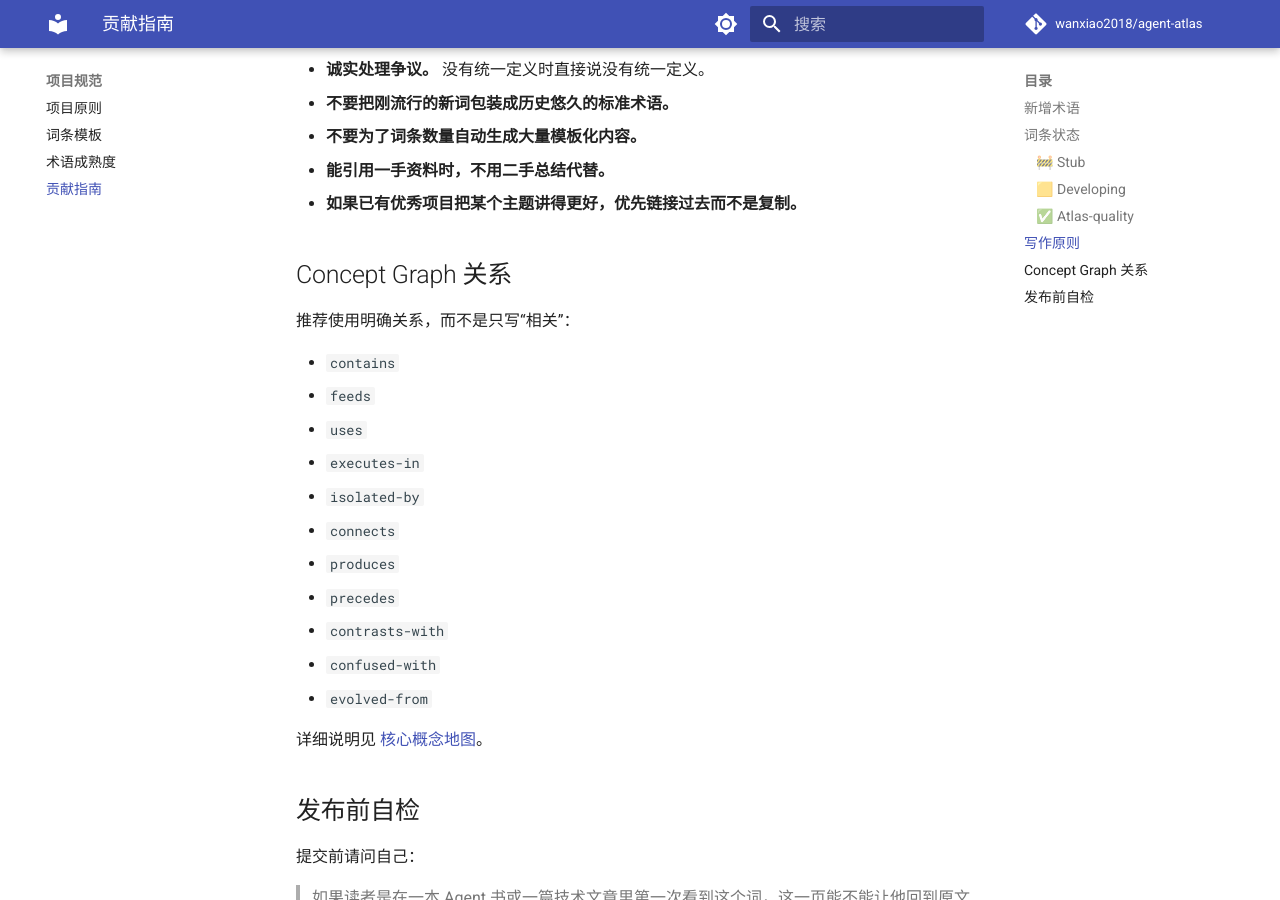
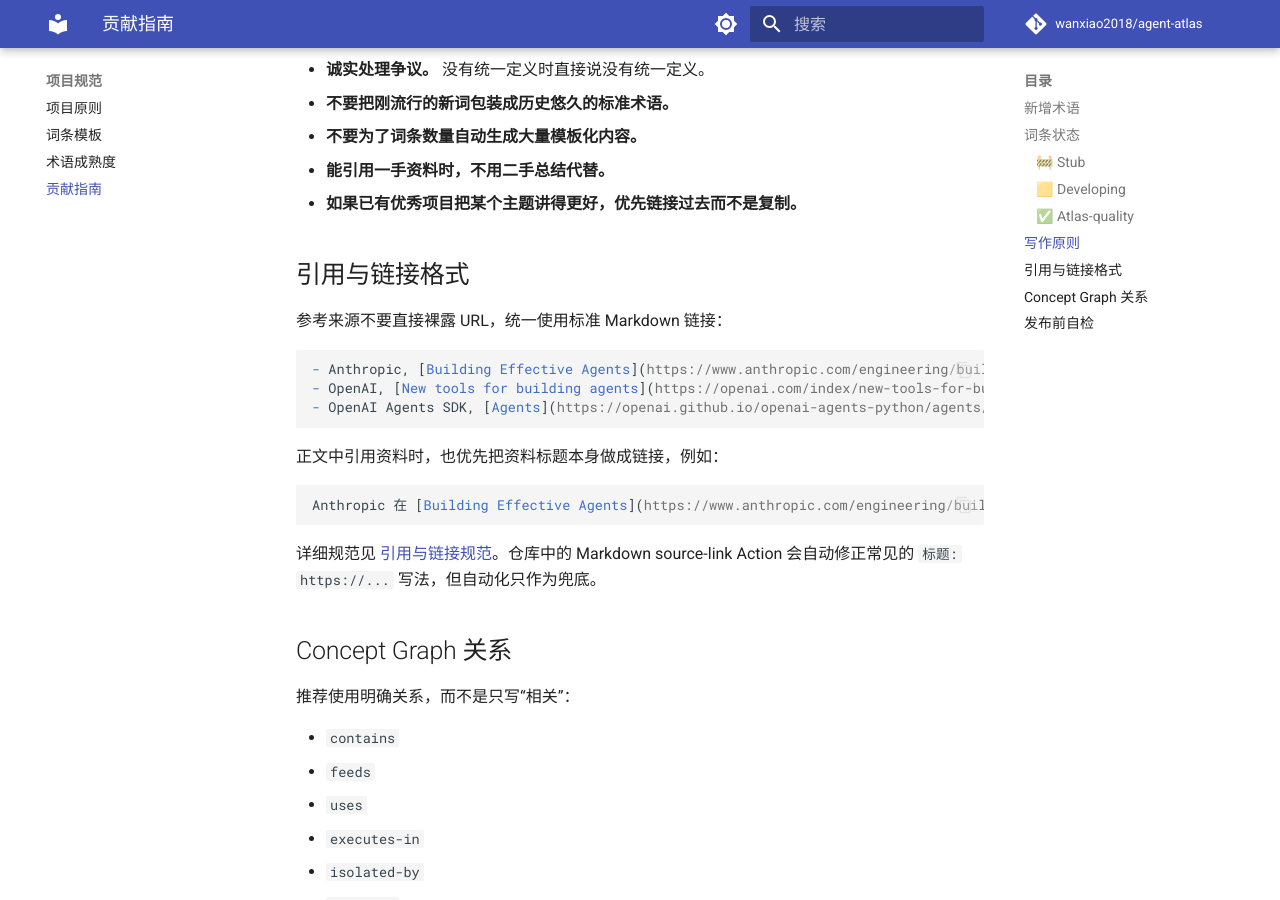
Before and after one commit to wanxiao2018/agent-atlas, an MkDocs documentation site: the page built from docs/contributing.md, in a window 1280 px wide and 900 px high, scrolled down 1479 px. Built offline with MkDocs 1.6.1 and Material for MkDocs 9.7.7, drawn with Linux system fonts in a browser that asks for light colours; comment, search, counter and statistics services are not loaded.

Commit message:
docs: standardize citation formatting in contribution guide

````diff
--- a/docs/contributing.md
+++ b/docs/contributing.md
@@ -49,6 +49,24 @@ Agent Atlas 不是单纯的术语收集项目。新增一个词之前，先判
 - **能引用一手资料时，不用二手总结代替。**
 - **如果已有优秀项目把某个主题讲得更好，优先链接过去而不是复制。**
 
+## 引用与链接格式
+
+参考来源不要直接裸露 URL，统一使用标准 Markdown 链接：
+
+```md
+- Anthropic, [Building Effective Agents](https://www.anthropic.com/engineering/building-effective-agents)
+- OpenAI, [New tools for building agents](https://openai.com/index/new-tools-for-building-agents/)
+- OpenAI Agents SDK, [Agents](https://openai.github.io/openai-agents-python/agents/)
+```
+
+正文中引用资料时，也优先把资料标题本身做成链接，例如：
+
+```md
+Anthropic 在 [Building Effective Agents](https://www.anthropic.com/engineering/building-effective-agents) 中讨论了 workflow 与 agent 的区别。
+```
+
+详细规范见 [引用与链接规范](reference/citation-style.md)。仓库中的 Markdown source-link Action 会自动修正常见的 `标题: https://...` 写法，但自动化只作为兜底。
+
 ## Concept Graph 关系
 
 推荐使用明确关系，而不是只写“相关”：
````
